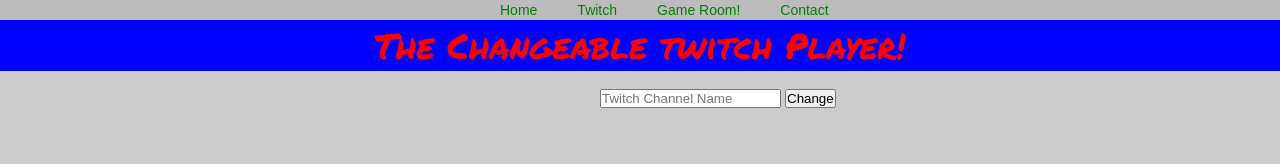
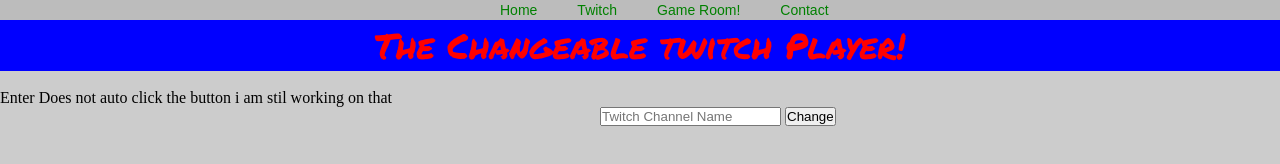
Before and after one commit to Milkyway-Devs/Root-folder, a plain HTML site: page twitch.html in a window 1280 px wide. Drawn offline with Linux system fonts and the light colour scheme.

Commit message:
Update twitch.html

```diff
--- a/twitch.html
+++ b/twitch.html
@@ -18,6 +18,7 @@
     </nav>
     <h2 class="title">The Changeable twitch Player!</h2>
     <br> <!--The Line Spacing-->
+    <p color="red">Enter Does not auto click the button i am stil working on that</p>
     <form>
         <input id="twitchchanneltext" class="twitchchanneltext" type="text" placeholder="Twitch Channel Name">
         <button type="button" onclick="changechannel()">Change</button>
```
